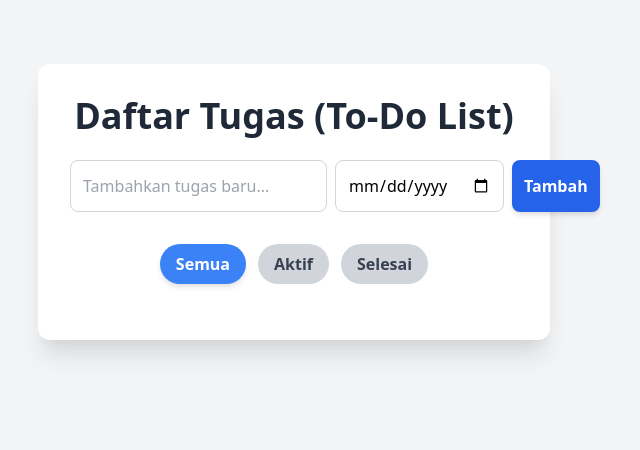
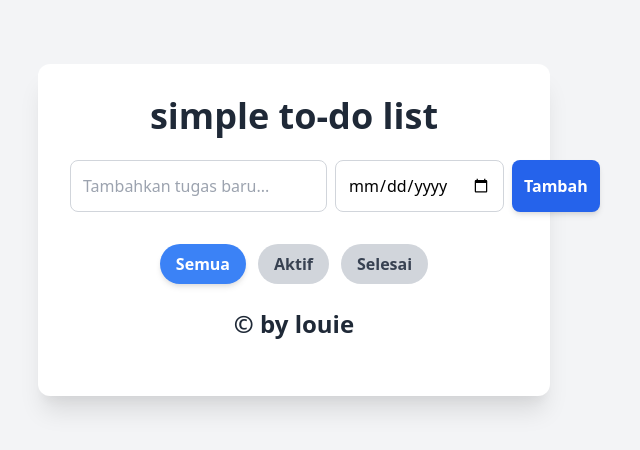
Before and after one commit to luisash23/CodingCamp-150925-Luis, a plain HTML site: page index.html in a window 1280 px wide. Shown: the whole page, without its empty margins (346-986 px from the left). Drawn offline with nearby package versions, Linux system fonts and the light colour scheme.

```diff
--- a/index.html
+++ b/index.html
@@ -12,7 +12,7 @@
   <body class="bg-gray-100 min-h-screen flex items-start justify-center p-6">
     <div class="w-full max-w-lg bg-white shadow-xl rounded-xl p-8 mt-10">
       <h1 class="text-4xl font-extrabold text-gray-800 mb-6 text-center">
-        Daftar Tugas (To-Do List)
+        simple to-do list
       </h1>
 
       <form id="todo-form" class="flex mb-8 space-x-2">
@@ -60,7 +60,10 @@
         </button>
       </div>
       <ul id="task-list" class="space-y-3"></ul>
+      <h2 class="text-2xl font-extrabold text-gray-800 mb-6 text-center">© by louie</h2>
     </div>
+
+
 
     <script src="/js/script.js">
       // JS akan diletakkan di sini
```
